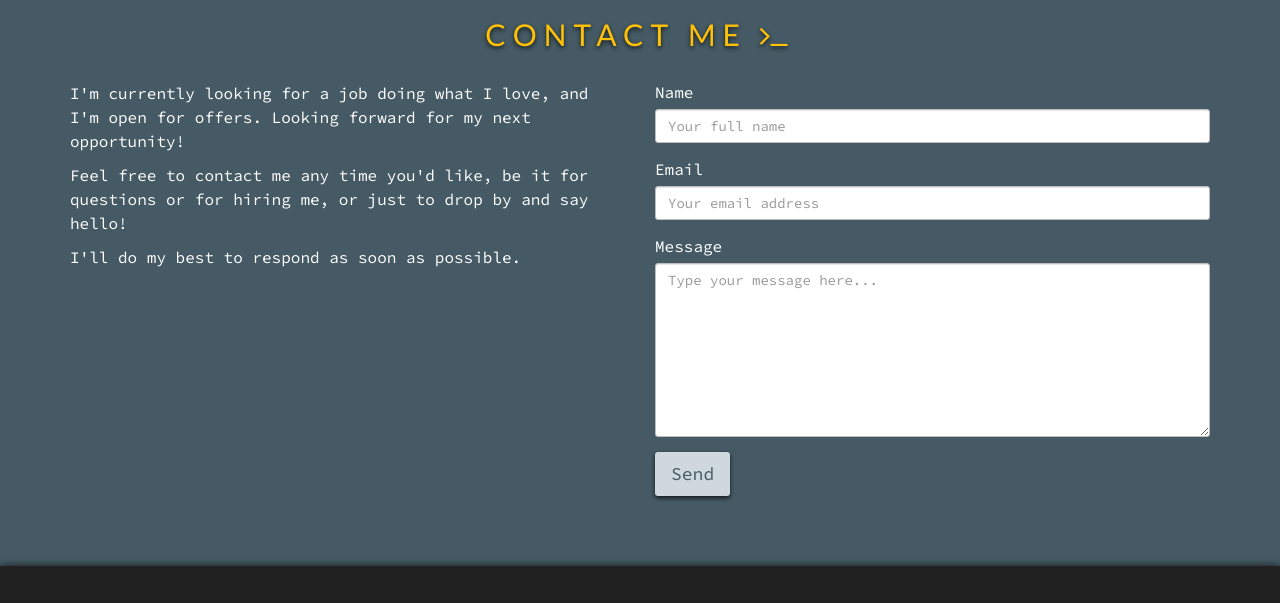
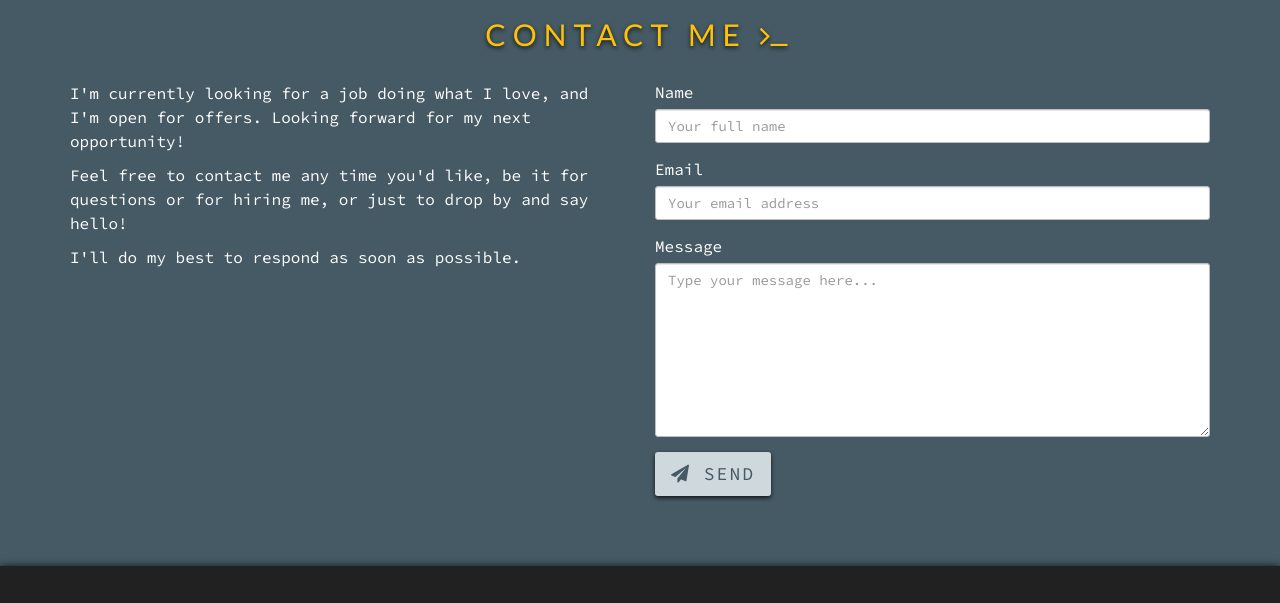
Before and after one commit to AmirF27/amirf27.github.io, a plain HTML site: page index.html in a window 1280 px wide. Shown: the part 1286-1889 px from the top of the page. Drawn offline with Linux system fonts and the light colour scheme.

Commit message:
Make some text uppercase

```diff
--- a/css/style.css
+++ b/css/style.css
@@ -55,6 +55,8 @@ section {
   margin: 4px;
   text-align: center;
   border-radius: 3px;
+  text-transform: uppercase;
+  letter-spacing: 2px;
 }
 
 .navbar-default .navbar-nav > .active > a,
@@ -319,6 +321,8 @@ label, #contact p {
      -moz-box-shadow: 0 2px 4px rgba(0, 0, 0, 0.75);
           box-shadow: 0 2px 4px rgba(0, 0, 0, 0.75);
   transition: color 0.3s, background 0.3s;
+  text-transform: uppercase;
+  letter-spacing: 2px;
 }
 
 .btn-default:hover,
--- a/index.html
+++ b/index.html
@@ -276,7 +276,7 @@
               <label for="message">Message</label>
               <textarea class="form-control" id="message" rows="8" placeholder="Type your message here..." required></textarea>
             </div><!-- /.form-group -->
-            <button type="submit" class="btn btn-default btn-lg">Send</button>
+            <button type="submit" class="btn btn-default btn-lg"><i class="fa fa-paper-plane" aria-hidden="true"></i> Send</button>
           </form>
         </div><!-- /.col... -->
       </div><!-- /.row -->
```
